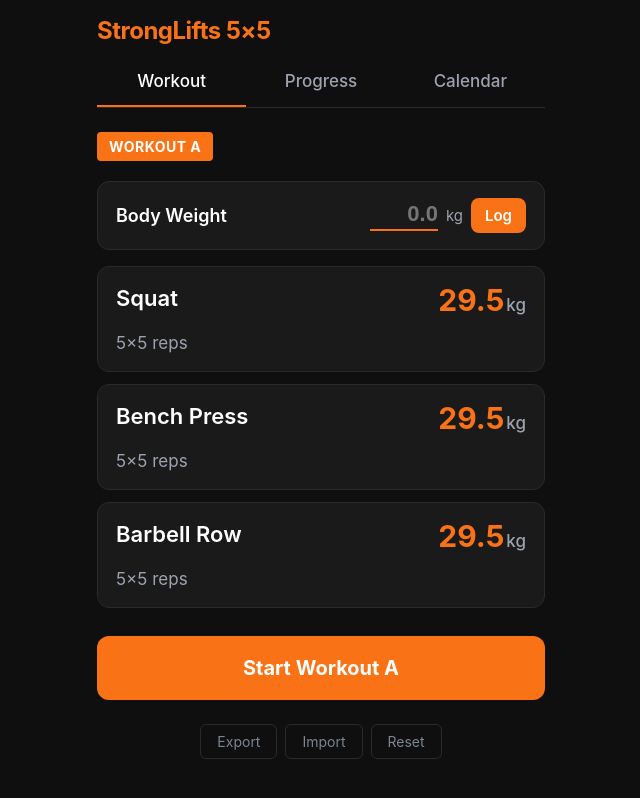
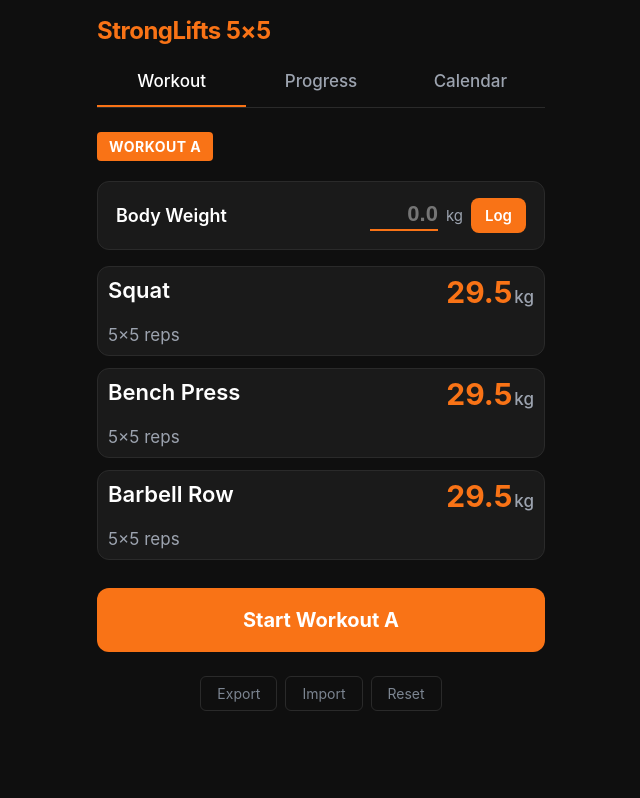
Before and after one commit to b333/5x5, a Next.js app: page / in a window 1280 px wide. Shown: the whole page, without its empty margins (319-959 px from the left). Built offline with nearby package versions, Linux system fonts and the light colour scheme.

Commit message:
style updates

```diff
--- a/src/app/workout.module.css
+++ b/src/app/workout.module.css
@@ -99,7 +99,7 @@
   background: var(--bg-card);
   border: 1px solid var(--border);
   border-radius: 12px;
-  padding: 18px;
+  padding: 10px;
   transition: border-color 0.2s;
 }
 
@@ -174,7 +174,7 @@
 .setRow {
   display: flex;
   align-items: center;
-  gap: 10px;
+  gap: 7px;
   flex-wrap: wrap;
 }
 
@@ -742,6 +742,7 @@
 /* Extra exercise cards */
 .extraCard {
   margin-top: 0;
+  margin-bottom: 10px;
 }
 
 .extraRight {
@@ -775,7 +776,7 @@
   font-weight: 500;
   border: 1px dashed var(--border);
   transition: border-color 0.15s, color 0.15s;
-  margin-bottom: 16px;
+  margin: 15px 0;
 }
 
 .addExerciseBtn:hover {
```
